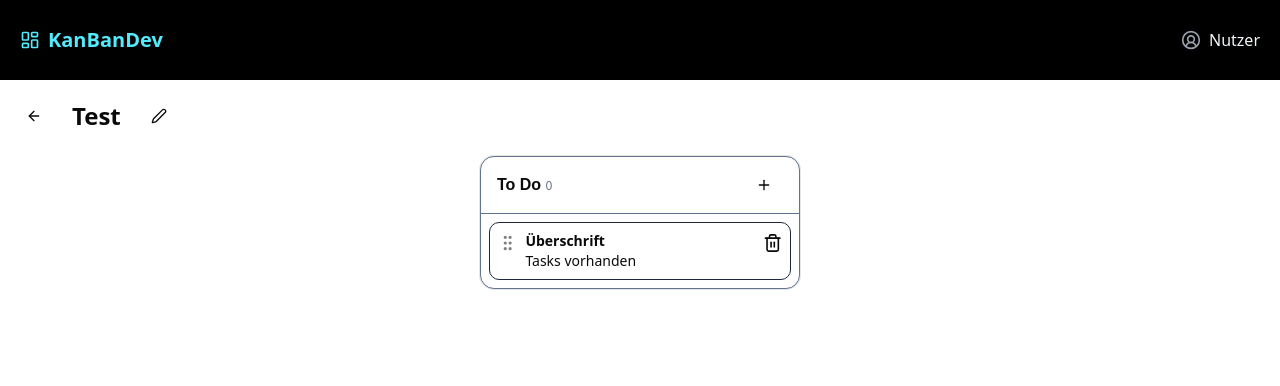
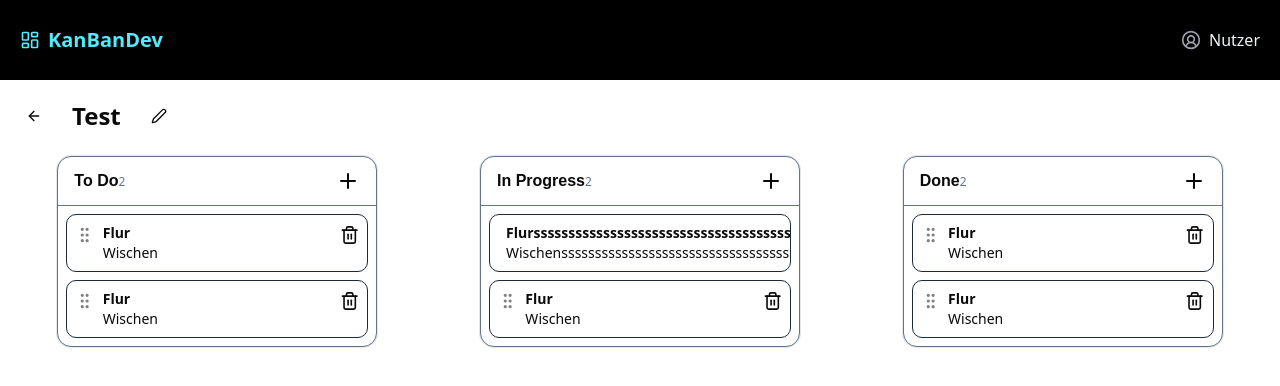
Before and after one commit to Schokett/KanBanDev, a React (Vite) app: page /KanBanDev/boardoverview/board/1 in a window 1280 px wide. Shown: the top 386 px of the page. Built offline with nearby package versions, Linux system fonts and the light colour scheme.

Commit message:
create card dynamic

```diff
--- /dev/null
+++ b/src/components/TaskCard.tsx
@@ -0,0 +1,50 @@
+import { Button } from "@base-ui/react";
+import { Card, CardFooter, CardHeader, CardTitle } from "./ui/card";
+import { Plus } from "lucide-react";
+import TasksItem from "./TaskItem";
+
+type Task = {
+  id: string;
+  title: string;
+  task: string;
+  status: "todo" | "inprogress" | "done";
+};
+
+interface Props {
+  status: "todo" | "inprogress" | "done";
+  title: string;
+  tasks: Task[];
+  onDrop: (id: string, status: string) => void;
+}
+
+function TasksCard({ status, title, tasks, onDrop }: Props) {
+  return (
+    <>
+      <Card
+        onDragOver={(e) => e.preventDefault()}
+        onDrop={(e) => onDrop(e.dataTransfer.getData("tasksId"), status)}
+        className="py-0 gap-0 mx-auto w-full max-w-xs border border-slate-500">
+        <CardHeader className=" py-3 flex justify-between items-center">
+          <CardTitle className="font-semibold">
+            {title}
+            <span className="text-slate-500 text-xs font-medium">{tasks.length}</span>
+          </CardTitle>
+          <Button variant="ghost">
+            <Plus />
+          </Button>
+        </CardHeader>
+        <CardFooter className=" flex flex-col gap-2 p-2 bg-transparent border-slate-500">
+          {tasks.map((t) => (
+            <TasksItem
+              key={t.id}
+              {...t}
+              draggable
+              onDragStart={(e) => e.dataTransfer.setData("tasksId", t.id)}
+            />
+          ))}
+        </CardFooter>
+      </Card>
+    </>
+  );
+}
+export default TasksCard;
--- /dev/null
+++ b/src/components/TaskItem.tsx
@@ -0,0 +1,56 @@
+interface Task {
+  title: string;
+  task: string;
+  status: string;
+}
+
+function TasksItem({ title, task, status }: Task) {
+  return (
+    <>
+      <div
+        id={status}
+        className=" overflow-hidden flex w-full border justify-between border-slate-800 rounded-lg p-2 gap-2">
+        <svg
+          xmlns="http://www.w3.org/2000/svg"
+          width="24"
+          height="24"
+          viewBox="0 0 24 24"
+          fill="none"
+          stroke="gray"
+          stroke-width="2"
+          stroke-linecap="round"
+          stroke-linejoin="round"
+          className="lucide lucide-grip-vertical-icon lucide-grip-vertical">
+          <circle cx="9" cy="12" r="1" />
+          <circle cx="9" cy="5" r="1" />
+          <circle cx="9" cy="19" r="1" />
+          <circle cx="15" cy="12" r="1" />
+          <circle cx="15" cy="5" r="1" />
+          <circle cx="15" cy="19" r="1" />
+        </svg>
+        <div className="w-full">
+          <h4 className="text-ellipsis line-clamp-2 font-semibold">{title}</h4>
+          <p className="text-ellipsis line-clamp-2">{task}</p>
+        </div>
+        <svg
+          xmlns="http://www.w3.org/2000/svg"
+          width="24"
+          height="24"
+          viewBox="0 0 24 24"
+          fill="none"
+          stroke="currentColor"
+          stroke-width="2"
+          stroke-linecap="round"
+          stroke-linejoin="round"
+          className="lucide lucide-trash2-icon lucide-trash-2">
+          <path d="M10 11v6" />
+          <path d="M14 11v6" />
+          <path d="M19 6v14a2 2 0 0 1-2 2H7a2 2 0 0 1-2-2V6" />
+          <path d="M3 6h18" />
+          <path d="M8 6V4a2 2 0 0 1 2-2h4a2 2 0 0 1 2 2v2" />
+        </svg>
+      </div>
+    </>
+  );
+}
+export default TasksItem;
--- a/src/pages/Board.tsx
+++ b/src/pages/Board.tsx
@@ -1,19 +1,30 @@
-import { Card, CardFooter, CardHeader, CardTitle } from "@/components/ui/card";
 import { Button } from "@/components/ui/button";
-import { ArrowLeft, Check, Edit2, Plus } from "lucide-react";
+import { ArrowLeft, Check, Edit2 } from "lucide-react";
 import { Link } from "react-router-dom";
 import { Input } from "@base-ui/react";
 import { useState } from "react";
-
-export interface Task {
-  id: string;
-  title: string;
-  description: string;
-}
+import TasksCard from "@/components/TaskCard";
+import type { Task } from "@/components/TaskCard";
 
 function Board() {
   const [boardName, setBoardName] = useState("Test");
   const [isEditing, setIsEditing] = useState<Boolean>(false);
+  const [tasks, setTasks] = useState<Task[]>([
+    { id: "1", title: "Flur", task: "Wischen", status: "todo" },
+    { id: "2", title: "Flur", task: "Wischen", status: "todo" },
+    {
+      id: "3",
+      title: "Flurssssssssssssssssssssssssssssssssssssssssssssssssssssssssssssssssssssss",
+      task: "Wischensssssssssssssssssssssssssssssssssssssssssssssssssss",
+      status: "inprogress",
+    },
+    { id: "4", title: "Flur", task: "Wischen", status: "inprogress" },
+    { id: "5", title: "Flur", task: "Wischen", status: "done" },
+    { id: "6", title: "Flur", task: "Wischen", status: "done" },
+  ]);
+
+  const handleDrop = (id: string, status: Task["status"]) =>
+    setTasks((prev) => prev.map((t) => (t.id === id ? { ...t, status } : t)));
 
   return (
     <div className="">
@@ -44,59 +55,24 @@ function Board() {
         </div>
 
         <div className="mt-5 w-full flex gap-5">
-          <Card className="py-0 gap-0 mx-auto w-full max-w-xs border border-slate-500">
-            <CardHeader className=" py-3 flex justify-between items-center ">
-              <CardTitle className="font-semibold">
-                To Do <span className="text-slate-500 text-xs font-medium">0</span>
-              </CardTitle>
-              <Button variant={"ghost"}>
-                <Plus />
-              </Button>
-            </CardHeader>
-            <CardFooter className="flex p-2 bg-transparent border-slate-500">
-              <div className="flex w-full border justify-between border-slate-800 rounded-lg p-2 gap-2">
-                <svg
-                  xmlns="http://www.w3.org/2000/svg"
-                  width="24"
-                  height="24"
-                  viewBox="0 0 24 24"
-                  fill="none"
-                  stroke="gray"
-                  stroke-width="2"
-                  stroke-linecap="round"
-                  stroke-linejoin="round"
-                  className="lucide lucide-grip-vertical-icon lucide-grip-vertical">
-                  <circle cx="9" cy="12" r="1" />
-                  <circle cx="9" cy="5" r="1" />
-                  <circle cx="9" cy="19" r="1" />
-                  <circle cx="15" cy="12" r="1" />
-                  <circle cx="15" cy="5" r="1" />
-                  <circle cx="15" cy="19" r="1" />
-                </svg>
-                <div className="w-full">
-                  <h4 className="font-semibold">Überschrift</h4>
-                  <p className="line-clamp-2">Tasks vorhanden</p>
-                </div>
-                <svg
-                  xmlns="http://www.w3.org/2000/svg"
-                  width="24"
-                  height="24"
-                  viewBox="0 0 24 24"
-                  fill="none"
-                  stroke="currentColor"
-                  stroke-width="2"
-                  stroke-linecap="round"
-                  stroke-linejoin="round"
-                  className="lucide lucide-trash2-icon lucide-trash-2">
-                  <path d="M10 11v6" />
-                  <path d="M14 11v6" />
-                  <path d="M19 6v14a2 2 0 0 1-2 2H7a2 2 0 0 1-2-2V6" />
-                  <path d="M3 6h18" />
-                  <path d="M8 6V4a2 2 0 0 1 2-2h4a2 2 0 0 1 2 2v2" />
-                </svg>
-              </div>
-            </CardFooter>
-          </Card>
+          <TasksCard
+            status="todo"
+            title="To Do"
+            tasks={tasks.filter((t) => t.status === "todo")}
+            onDrop={handleDrop}
+          />
+          <TasksCard
+            status="inprogress"
+            title="In Progress"
+            tasks={tasks.filter((t) => t.status === "inprogress")}
+            onDrop={handleDrop}
+          />
+          <TasksCard
+            status="done"
+            title="Done"
+            tasks={tasks.filter((t) => t.status === "done")}
+            onDrop={handleDrop}
+          />
         </div>
       </section>
     </div>
```
